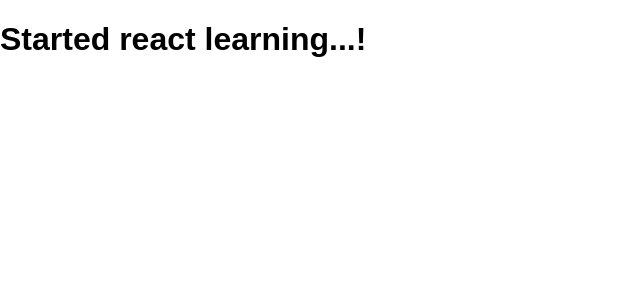
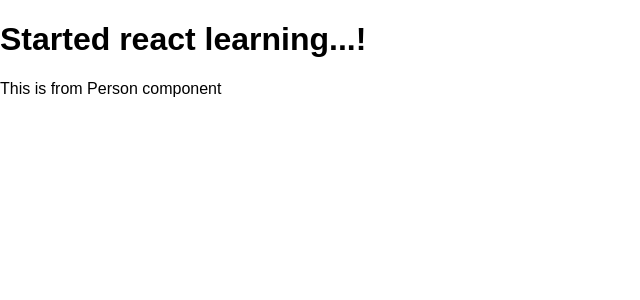
Before and after one commit to sekhar1245/React-Workouts, a React (Create React App) app in the folder react_practice/: page / in a window 1280 px wide. Shown: the top 300 px of the page, without its empty margins (0-640 px from the left). Built offline with nearby package versions, Linux system fonts and the light colour scheme.

Commit message:
integrated Person component

```diff
--- a/react_practice/src/App.js
+++ b/react_practice/src/App.js
@@ -1,4 +1,5 @@
 import React, { Component } from 'react';
+import Person from './Person/Person.js';
 
 
 class App extends Component {
@@ -6,6 +7,7 @@
     return (
       <div className="App">
         <h1>Started react learning...!</h1>
+        <Person />
       </div>
     );
   }
```
